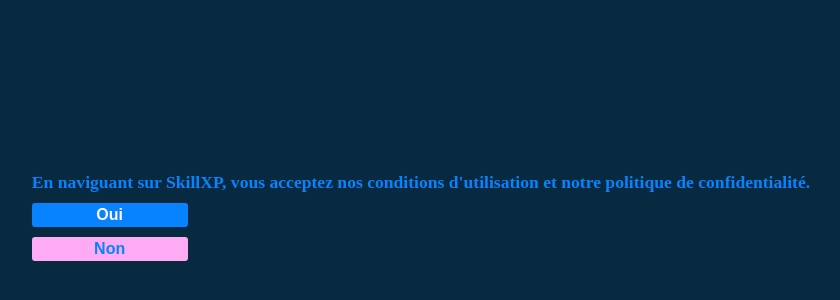
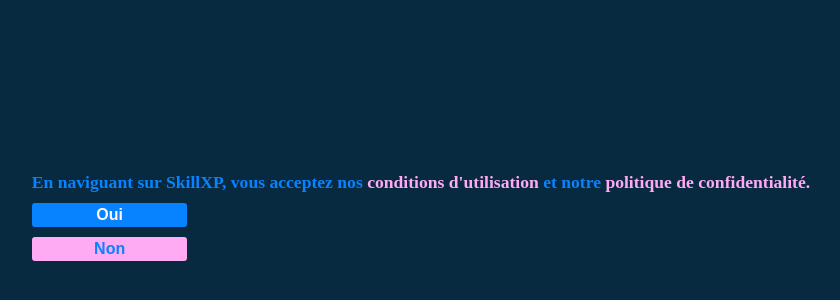
Before and after one commit to Lodrick-Dev/SkillAndFind, a React (Create React App) app: page / in a window 1280 px wide. Shown: the part 184-484 px from the top of the page, without its empty margins (219-1059 px from the left). Built offline with nearby package versions, Linux system fonts and the light colour scheme; no server answers.

Commit message:
✅ revieew pop acetp condition

```diff
--- a/src/App.tsx
+++ b/src/App.tsx
@@ -59,7 +59,7 @@
       {popFooter && (
         <PopFooter popFooter={popFooter} setPopFooter={setPopFooter} />
       )}
-      {cookiePop && <PopUp />}
+      {cookiePop && <PopUp setPopFooter={setPopFooter} />}
       {loadingSearch && <SearchLoading />}
       <Footer setPopFooter={setPopFooter} />
     </StyledApp>
--- a/src/Footer/PopFooter.tsx
+++ b/src/Footer/PopFooter.tsx
@@ -55,4 +55,11 @@
     border-radius: 5px;
     overflow-y: scroll;
   }
+  //width =< 42px
+  @media screen and (max-width: 429px) {
+    .box-to-one-info {
+      margin-top: 0px;
+      width: 90%;
+    }
+  }
 `;
--- a/src/PopUp/PopUp.tsx
+++ b/src/PopUp/PopUp.tsx
@@ -1,8 +1,9 @@
 import React from "react";
 import styled from "styled-components";
 import { COLORS } from "../styles/styles";
+import { PropsFooter } from "../Types/Types";
 
-const PopUp = () => {
+const PopUp = ({ setPopFooter }: PropsFooter) => {
   const accept = () => {
     const date = new Date();
     date.setTime(date.getTime() + 90 * 24 * 60 * 60 * 1000); // Convertir les jours en millisecondes
@@ -18,8 +19,15 @@
     <StyledPopUp>
       <div>
         <p>
-          En naviguant sur SkillXP, vous acceptez nos conditions d'utilisation
-          et notre politique de confidentialité.
+          En naviguant sur SkillXP, vous acceptez nos{" "}
+          <span onClick={() => setPopFooter("condition")}>
+            {" "}
+            conditions d'utilisation{" "}
+          </span>{" "}
+          et notre{" "}
+          <span onClick={() => setPopFooter("politique")}>
+            politique de confidentialité.
+          </span>
         </p>
         <button onClick={accept}>Oui</button>
         <button className="red-btn" onClickCapture={redirectToGoogle}>
@@ -52,6 +60,10 @@
       color: ${COLORS.blue};
       font-weight: 800;
       font-size: 1.1em;
+      span {
+        color: ${COLORS.second};
+        cursor: pointer;
+      }
     }
     button {
       margin-top: 10px;
```
